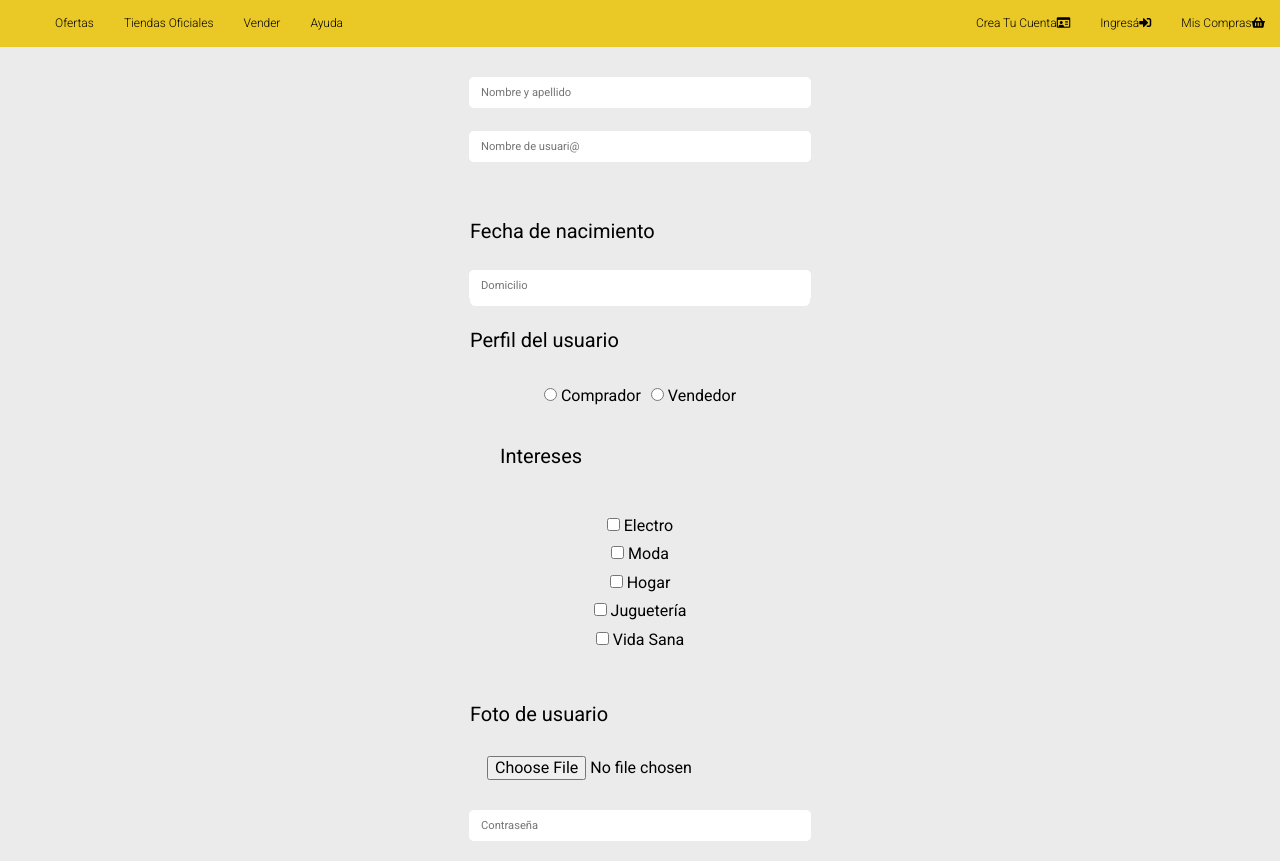
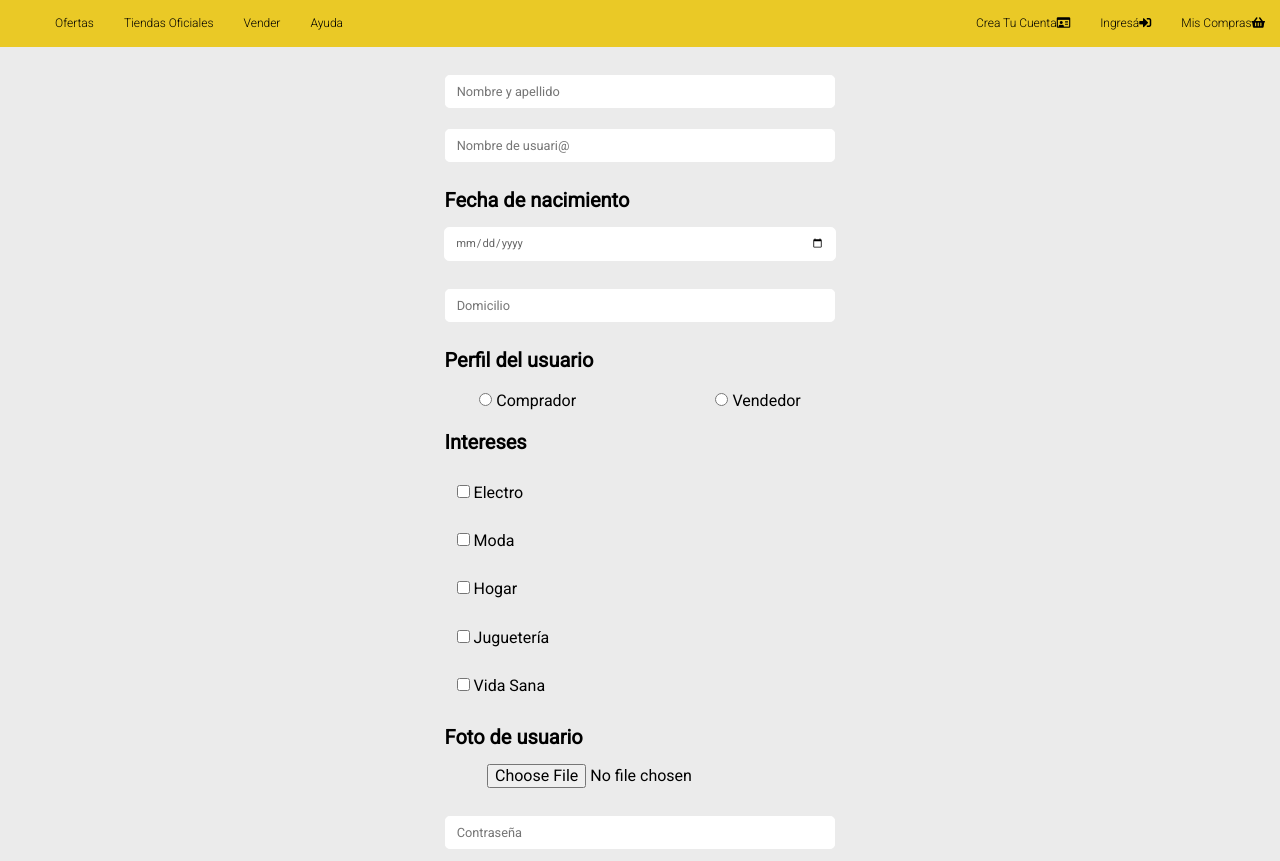
Before and after one commit to francoiturco/mercadoLiebre, a website: page views/register.html in a window 1280 px wide. Shown: the part 91-952 px from the top of the page. Drawn offline with Linux system fonts and the light colour scheme; files that its build step writes are made by us from their sources.

Commit message:
register funcionando bien

```diff
--- a/public/css/styles.css
+++ b/public/css/styles.css
@@ -173,22 +173,13 @@ footer section{
 
 .formulario-registro{
     text-align: center;
-    width: 400px;
+    flex-direction: column;
+    width: 40%;
 }
 
-.campo{
+.campo1{
     margin-top: 35px;
     margin-bottom: 35px;
-    border-radius: 10px;
-}
-
-.campo-input{
-    display: flex;
-    flex-wrap: nowrap;
-    flex-direction: column;
-    height: 50px;
-    margin-top: 15px;
-    margin-bottom: 15px;
     border-radius: 10px;
 }
 
@@ -201,30 +192,29 @@ footer section{
 .opciones-usuario1{
     display: flex;
     flex-wrap: nowrap;
-    justify-content: center;
+    justify-content: space-around;
 }
 
 .opciones-perfil-usuario{
-    margin: 5px;
+    margin: 5px 25px;
 }
 
 .opciones-usuario2{
     display: flex;
-    justify-content: center;
     flex-direction: column;
-    height: 170px;
+    align-items: flex-start;
 }
 
 .dentro-opciones-usuario{
-    margin: 5px;
+    margin: 15px 47px;
 }
 
 .titulo-register{
     font-size: 20px;
     color: black;
-    font-weight: 500;
+    font-weight: 600;
     text-align: justify;
-    margin: 30px;
+    margin: 15px 35px;
 }
 
 .label-input{
@@ -234,7 +224,7 @@ footer section{
     border-radius: 5px;
     border: 1px white solid;
     padding: 8px 10px;
-    font-size: 70%;
+    font-size: 80%;
 }
 
 .input-datos{
--- a/views/register.html
+++ b/views/register.html
@@ -46,12 +46,12 @@
     </header>
     <main class="main-register">
         <form action="/home" method="GET" class="formulario-registro">
-            <div class="campo">
+            <div class="campo1">
                 <label class="label-input" for="name">
                 <input class="input-datos" type="text" name="nombre" id="name" placeholder="Nombre y apellido">
                 </label>
             </div>
-            <div class="campo">
+            <div class="campo1">
                 <label class="label-input" for="user-name">
                 <input class="input-datos" type="text" name="nombreDeUsuario" id="user-name" placeholder="Nombre de usuari@">
             </label>
@@ -64,7 +64,7 @@
                     <input class="input-fecha" type="date" name="fechaNacimiento" id="user-date">
                 </div>
             </div>
-            <div  class="campo">
+            <div  class="campo1">
                 <label class="label-input" for="address">
                 <input class="input-datos" type="text" name="direccion" id="address" placeholder="Domicilio">
                 </label>
@@ -86,7 +86,7 @@
             </div>
             <div class="campo">
                 <div class="titulo-register">
-                    <label class="titulo-register">Intereses</label>
+                    <label>Intereses</label>
                 </div>
                 <div class="opciones-usuario2">
                     <div class="dentro-opciones-usuario">
@@ -115,22 +115,24 @@
                 <div class="titulo-register">
                     <label>Foto de usuario</label>
                 </div>
-                <input type="file" name="foto-usuario" accept=".jpg">
+                <div class="insert-file">
+                    <input type="file" name="foto-usuario" accept=".jpg">
+                </div>
             </div>
-            <div class="campo">
+            <div class="campo1">
                 <label class="label-input" for="contraseña">
                 <input class="input-datos" type="password" name="contraseña-usuario" id="contraseña" placeholder="Contraseña">
                 </label>
             </div>
-            <div class="campo">
+            <div class="campo1">
                 <label class="label-input" for="conf-contraseña">
                 <input class="input-datos" type="password" name="conf-contraseña-usuario" id="conf-contraseña" placeholder="Confirmar contraseña">
                 </label>
             </div>
-            <div class="campo">
+            <div class="campo1">
                 <a href="/home"><button class="buttons-register">Volver</button></a>
             </div>
-            <div class="campo">
+            <div class="campo1">
                 <button class="buttons-register" type="reset">Borrar Datos</button>
             </div>
         </form>
```
